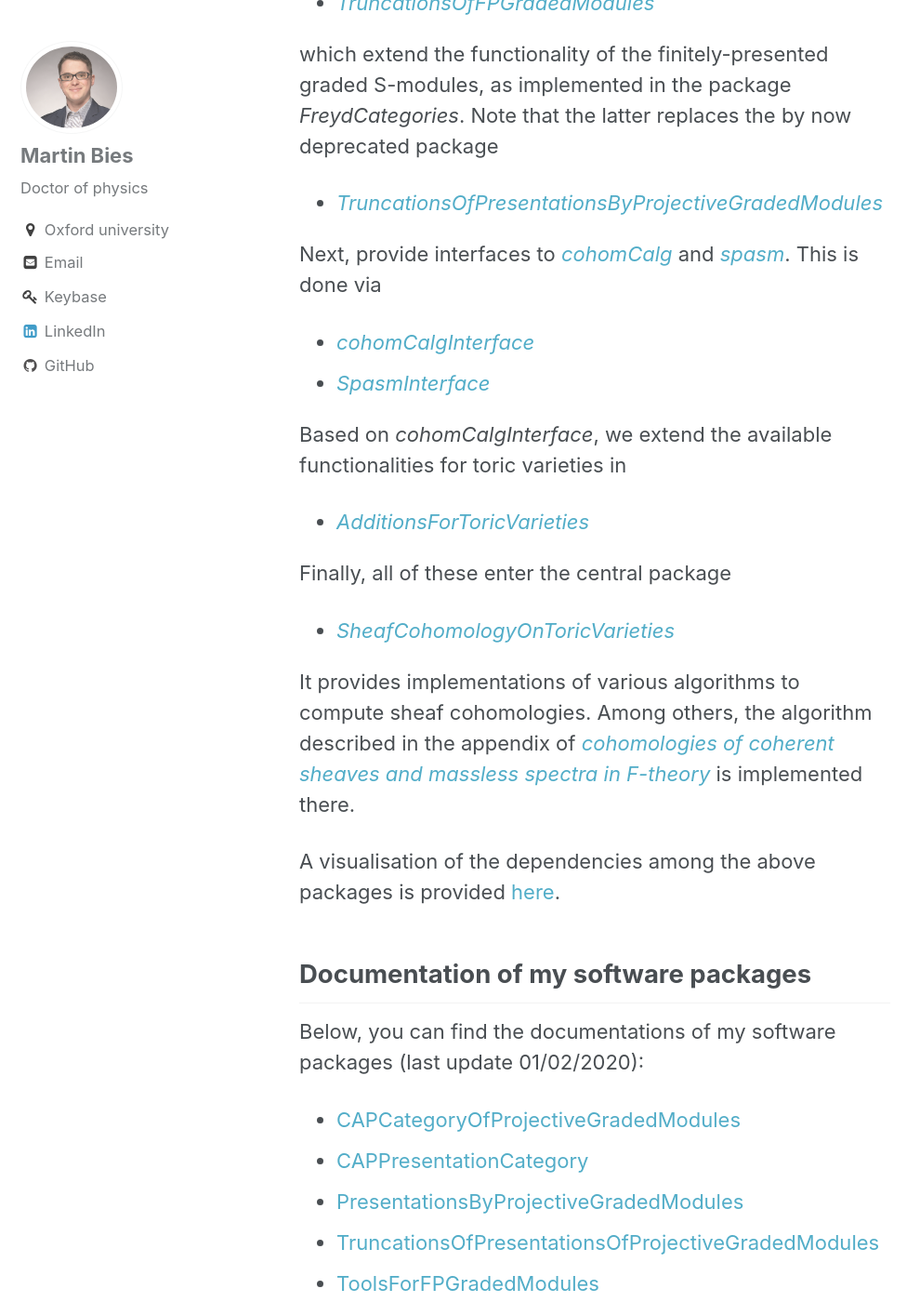
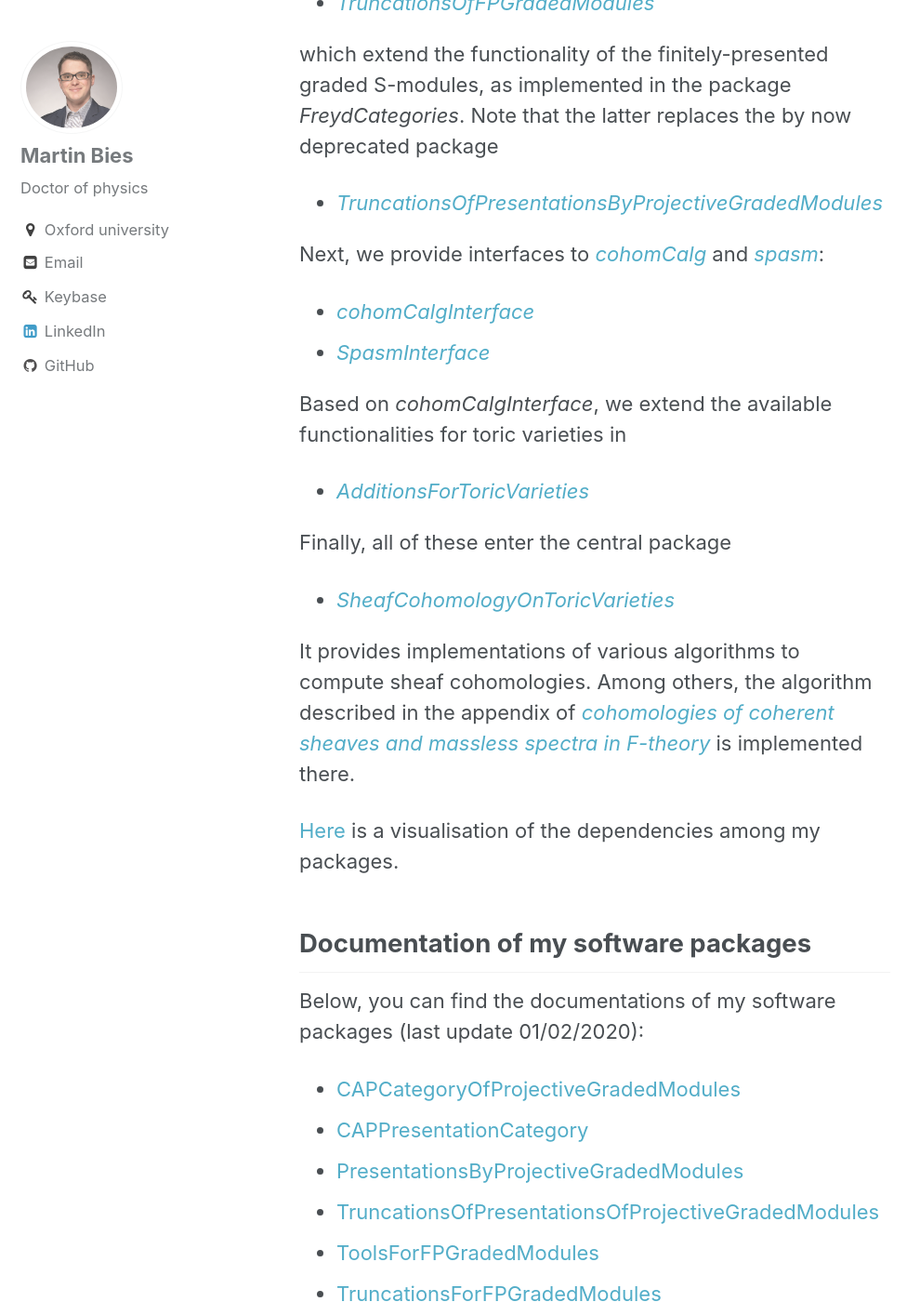
Before and after one commit to MartinBies/MartinBies.github.io, a Jekyll site: the page built from _pages/research.md, in a window 1280 px wide and 1400 px high, scrolled down 3205 px. Shown: the whole window at 93% size, without its empty margins (0-990 px from the left). Built offline with Jekyll 4.4.1, drawn with Linux system fonts in a browser that asks for light colours.

```diff
--- a/_pages/research.md
+++ b/_pages/research.md
@@ -60,7 +60,7 @@ which extend the functionality of the finitely-presented graded S-modules, as im
 
 * [*TruncationsOfPresentationsByProjectiveGradedModules*](https://github.com/homalg-project/TruncationsOfPresentationsByProjectiveGradedModules)
 
-Next, provide interfaces to [*cohomCalg*](https://benjaminjurke.com/academia-and-research/cohomcalg) and [*spasm*](https://github.com/cbouilla/spasm). This is done via
+Next, we provide interfaces to [*cohomCalg*](https://benjaminjurke.com/academia-and-research/cohomcalg) and [*spasm*](https://github.com/cbouilla/spasm):
 
 * [*cohomCalgInterface*](https://github.com/homalg-project/SheafCohomologyOnToricVarieties/tree/master/cohomCalgInterface)
 * [*SpasmInterface*](https://github.com/homalg-project/SheafCohomologyOnToricVarieties/tree/master/SpasmInterface)
@@ -75,7 +75,7 @@ Finally, all of these enter the central package
 
 It provides implementations of various algorithms to compute sheaf cohomologies. Among others, the algorithm described in the appendix of [*cohomologies of coherent sheaves and massless spectra in F-theory*](https://arxiv.org/abs/1802.08860) is implemented there.
 
-A visualisation of the dependencies among the above packages is provided [here](/SoftwarePackages.pdf).
+[Here](/SoftwarePackages.pdf) is a visualisation of the dependencies among my packages.
 
 
 ## Documentation of my software packages
```
